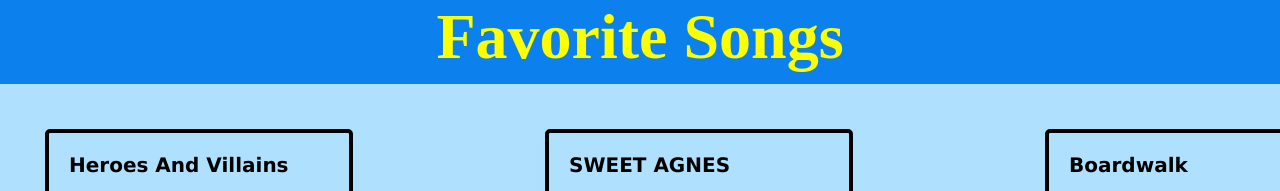
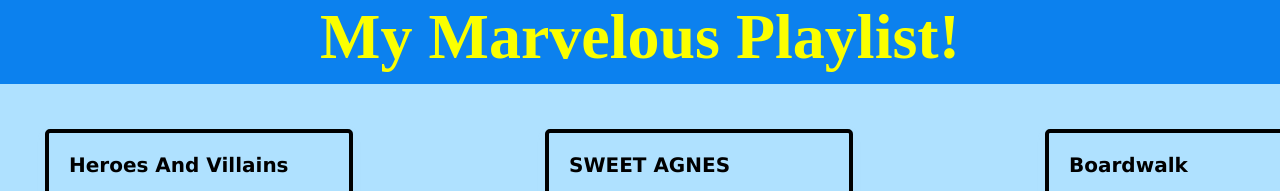
Before and after one commit to ChillySundown/Darwich_SEA_Project, a plain HTML site: page index.html in a window 1280 px wide. Shown: the top 191 px of the page. Drawn offline with Linux system fonts and the light colour scheme.

Commit message:
Changed header

```diff
--- a/index.html
+++ b/index.html
@@ -1,7 +1,7 @@
 <!DOCTYPE html>
 <html>
   <head>
-    <title>SETLIST | Home</title>
+    <title>Abbas Darwich - Snap Academies Website | Home</title>
     <meta name="description" content="Songs I would play if I was in a band!" />
     <link rel="stylesheet" href="style.css" />
     <script type="text/javascript" src="scripts.js"></script>
@@ -9,7 +9,7 @@
 
   <body>
     <header class="main-header">
-      <h1 class="title">Favorite Songs</h1>
+      <h1 class="title">My Marvelous Playlist!</h1>
     </header>
     <div id="card-container"></div>
     <div class="card" style="display: none">
```
